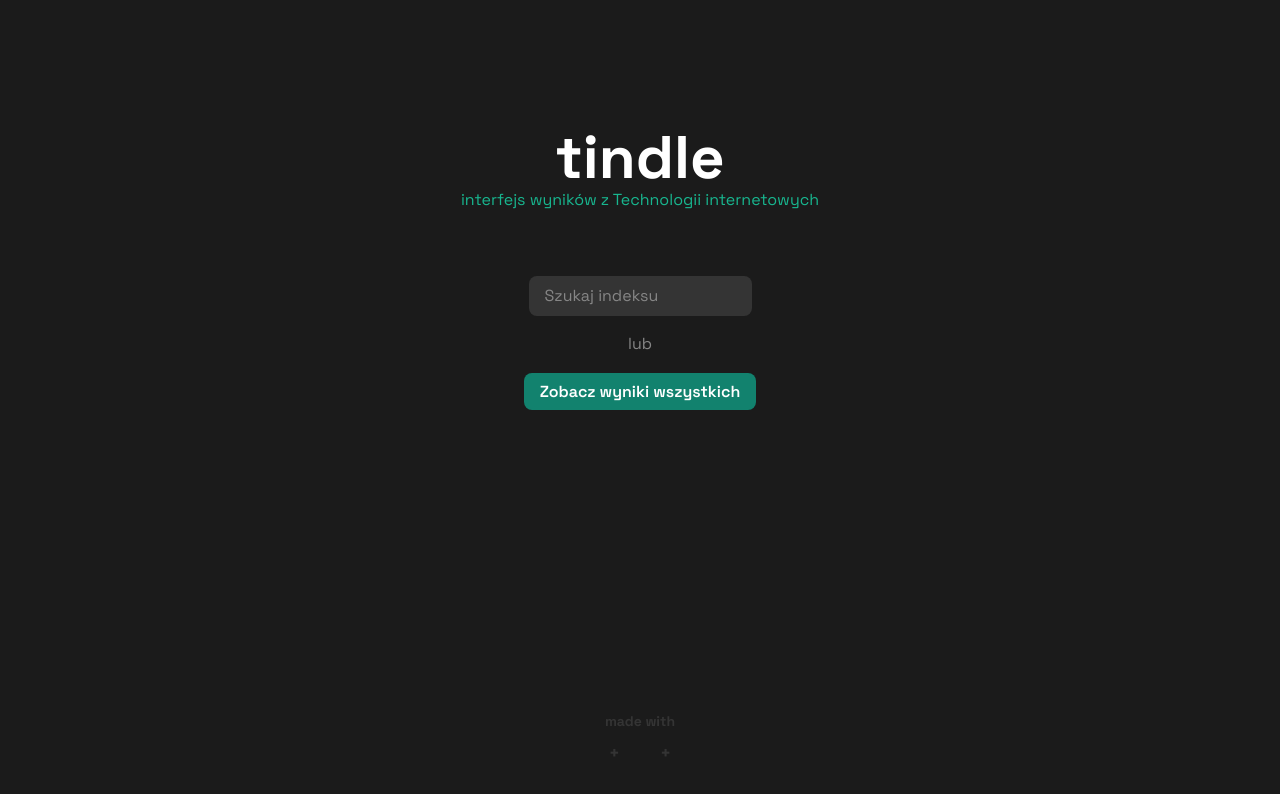
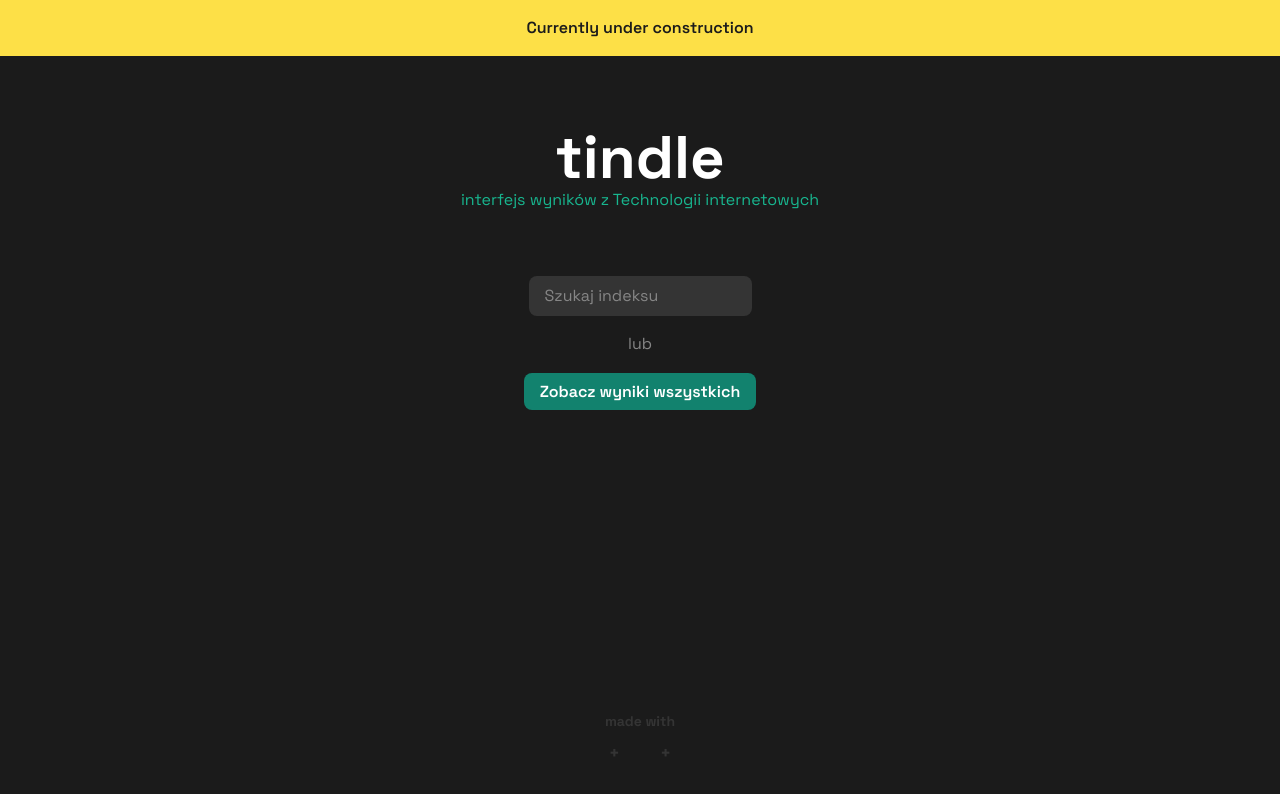
Before and after one commit to kjubik/tindle, a SvelteKit app: page / in a window 1280 px wide. Shown: the top 794 px of the page. Built offline with nearby package versions, Linux system fonts and the light colour scheme; some icons are missing.

Commit message:
under construction info bar

```diff
--- a/src/routes/+page.svelte
+++ b/src/routes/+page.svelte
@@ -11,6 +11,10 @@ function handleKeyPress(event) {
 }
 
 </script>
+
+<div class="absolute top-0 px-auto bg-yellow-300 w-screen py-4 text-center">
+    <p class="font-semibold text-bg">Currently under construction</p>
+</div>
 
 <main class="container mx-auto px-4 py-32 select-none h-screen">
     <div id="header" class="text-center">
```
